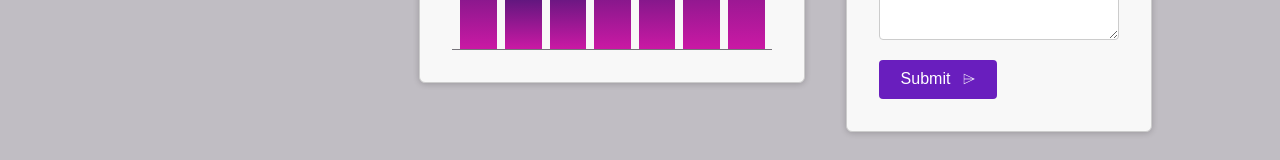
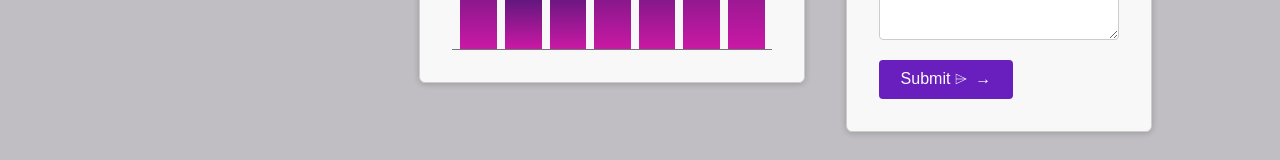
Before and after one commit to TimothyOoi/server-monitoring-dashboard, an Angular app: page / in a window 1280 px wide. Shown: the part 386-546 px from the top of the page. Built offline with nearby package versions, Linux system fonts and the light colour scheme.

Commit message:
define fallback for button icon

```diff
--- a/src/app/dashboard/tickets/new-ticket/new-ticket.component.html
+++ b/src/app/dashboard/tickets/new-ticket/new-ticket.component.html
@@ -9,6 +9,6 @@
   </p>
   <p>
     <button appButton>Submit
-      <span class="icon">⌲</span></button>
+      <span ngProjectAs="icon">⌲</span></button>
   </p>
 </form>
--- a/src/app/header/header.component.html
+++ b/src/app/header/header.component.html
@@ -12,7 +12,7 @@
         <a href="/">Management</a>
       </li>
       <li>
-          <button appButton>Logout <span class="icon">→</span></button>
+        <button appButton>Logout</button>
       </li>
     </ul>
   </nav>
--- a/src/app/shared/button/button.component.html
+++ b/src/app/shared/button/button.component.html
@@ -1,4 +1,8 @@
 <span>
     <ng-content />
 </span>
-<ng-content select=".icon" />
+<span class="icon">
+    <ng-content select=".icon">
+        →
+    </ng-content>
+</span>
```
Lines whose indentation alone changed are shown as unchanged.
